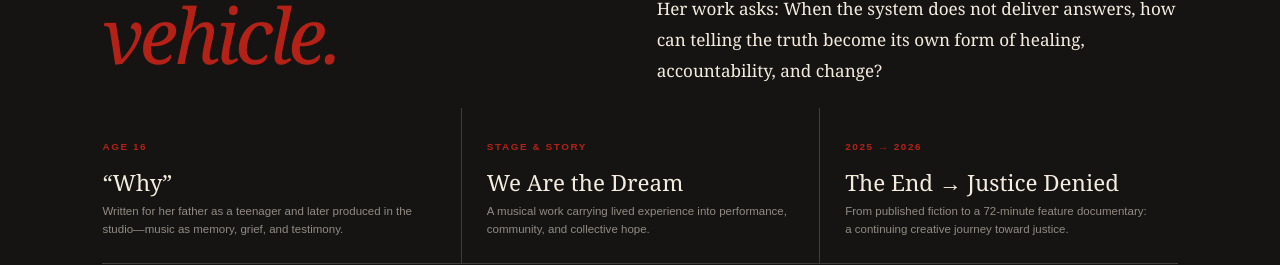
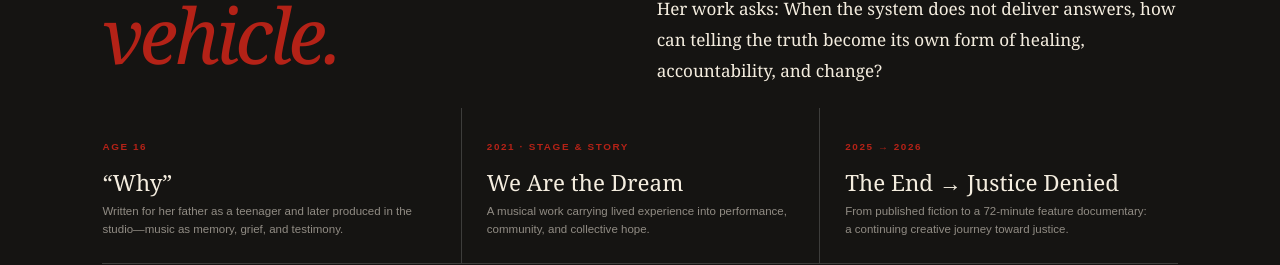
Before and after one commit to WillJes/justice-denied-platform., a Next.js app: page / in a window 1280 px wide. Shown: the part 2537-2802 px from the top of the page. Built offline with nearby package versions, Linux system fonts and the light colour scheme.

Commit message:
Add 2021 date for We Are the Dream

```diff
--- a/app/page.tsx
+++ b/app/page.tsx
@@ -53,7 +53,7 @@ export default function Home() {
       </div></div>
       <div className="videoGrid">
         <article><small>AGE 16</small><h3>“Why”</h3><p>Written for her father as a teenager and later produced in the studio—music as memory, grief, and testimony.</p></article>
-        <article><small>STAGE & STORY</small><h3>We Are the Dream</h3><p>A musical work carrying lived experience into performance, community, and collective hope.</p></article>
+        <article><small>2021 · STAGE & STORY</small><h3>We Are the Dream</h3><p>A musical work carrying lived experience into performance, community, and collective hope.</p></article>
         <article><small>2025 → 2026</small><h3>The End → Justice Denied</h3><p>From published fiction to a 72-minute feature documentary: a continuing creative journey toward justice.</p></article>
       </div>
     </section>
```
